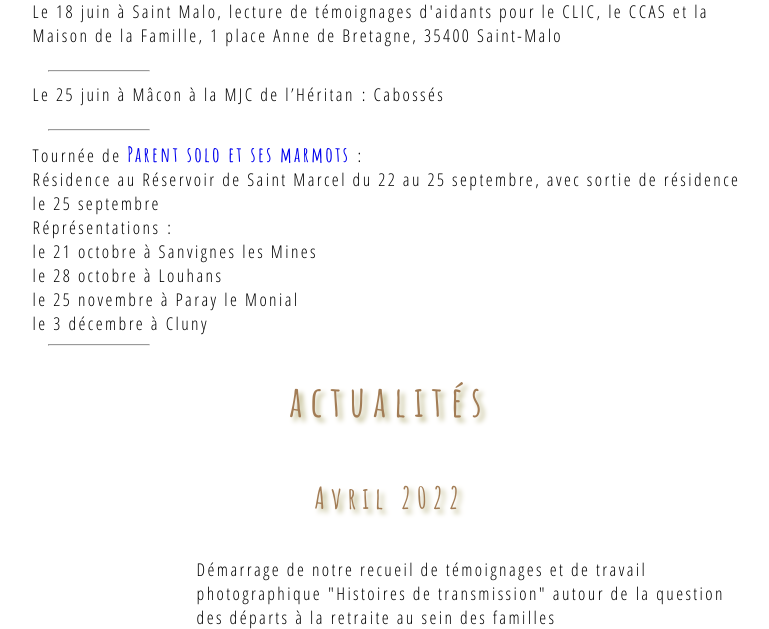
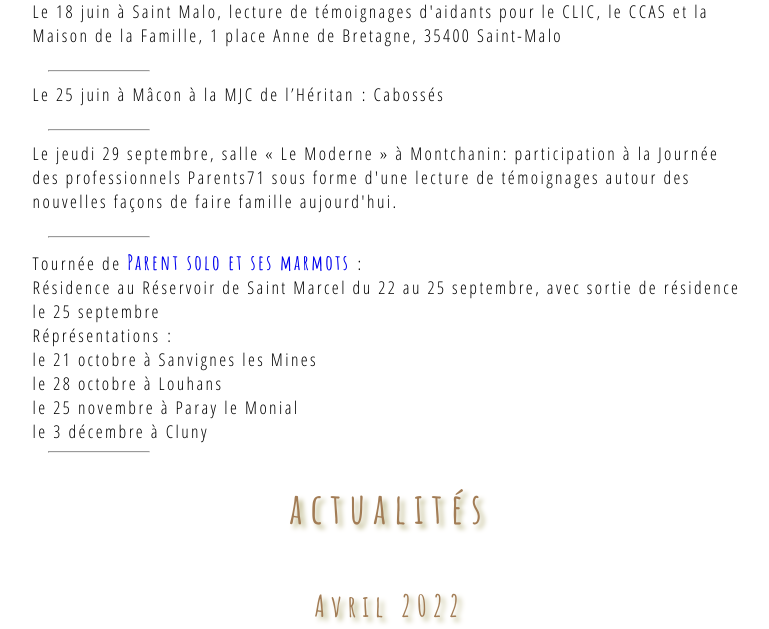
Before and after one commit to leshnik/revertouthaut, a Jekyll site: the page built from actualites.md, in a window 1280 px wide and 900 px high, scrolled down 1008 px, cut to the strip 119-748 px from the top of the window. Shown: the whole strip, without its empty margins (316-1085 px from the left). Built offline with Jekyll 4.4.1, drawn with Linux system fonts in a browser that asks for light colours.

Commit message:
actu 29sep

```diff
--- a/actualites.md
+++ b/actualites.md
@@ -19,6 +19,8 @@ summary:
     <li>Le 18 juin à Saint Malo, lecture de témoignages d'aidants pour le CLIC, le CCAS et la Maison de la Famille, 1 place Anne de Bretagne, 35400 Saint-Malo</li>
     <hr>
     <li>Le 25 juin à Mâcon à la MJC de l’Héritan&nbsp;: Cabossés</li>
+    <hr>
+    <li>Le jeudi 29 septembre, salle « Le Moderne » à Montchanin: participation à la Journée des professionnels Parents71 sous forme d'une lecture de témoignages autour des nouvelles façons de faire famille aujourd'hui.</li>
     <hr>
     <li>Tournée de <a href="/parent-solo-et-ses-marmots">Parent solo et ses marmots</a>&nbsp;:&nbsp;<br>
         Résidence au Réservoir de Saint Marcel du 22 au 25 septembre, avec sortie de résidence le 25 septembre<br>
```
